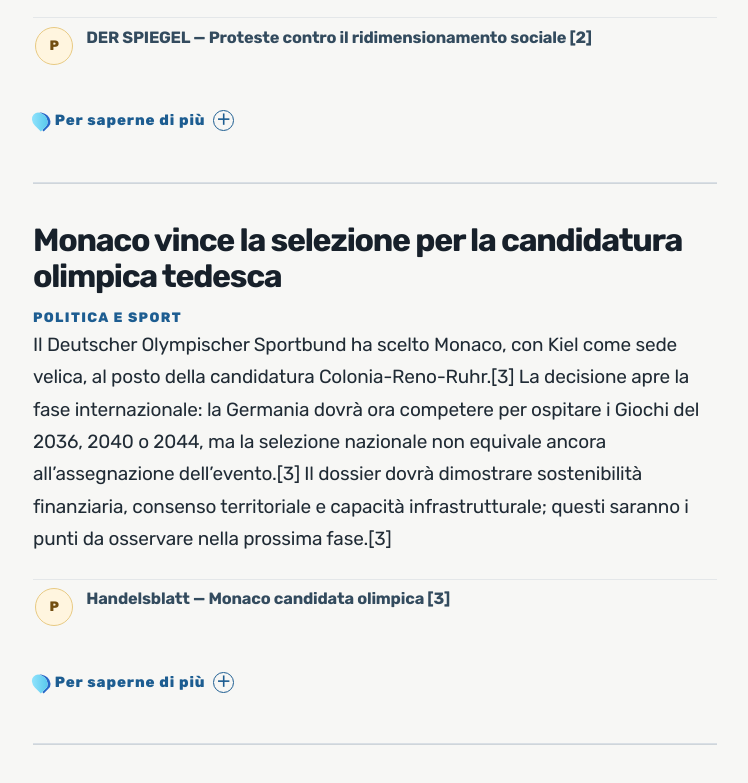
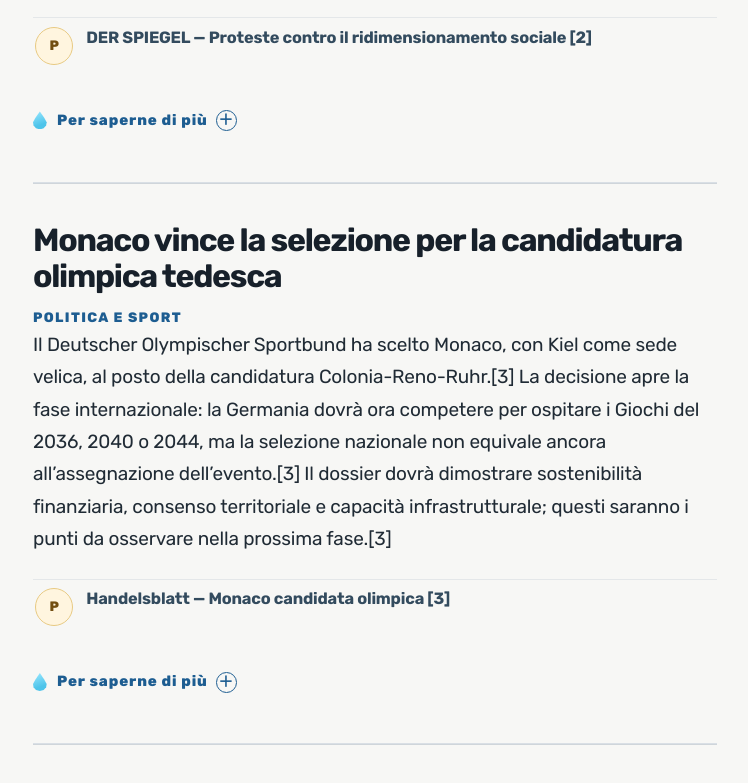
Before and after one commit to ottoottone/prj-news-mattino, a Jekyll site: the page built from collections/_newsletter/2026-09-26-briefing-serale-del-26-settembre.md, in a window 1280 px wide and 1400 px high, scrolled down 1337 px. Shown: the part 150-933 px from the top of the window, without its empty margins (265-1013 px from the left). Built offline with Jekyll 4.4.1, drawn with Linux system fonts in a browser that asks for light colours; some web fonts are replaced.

Commit message:
Refine contextual droplet icon

```diff
--- a/assets/css/briefing.css
+++ b/assets/css/briefing.css
@@ -165,7 +165,7 @@ body { background:#f7f7f5; color:#202b35; }
 .more-to-know { margin-top:1.15rem; padding-top:.7rem; }
 .more-to-know summary { display:inline-flex; align-items:center; gap:.42rem; color:#1d5d91; cursor:pointer; font-size:.78rem; font-weight:800; letter-spacing:.06em; list-style:none; }
 .more-to-know summary::-webkit-details-marker { display:none; }
-.more-to-know summary::before { content:""; display:inline-block; width:.72rem; height:.92rem; background:linear-gradient(135deg,#9be8ff,#4ec4ea); border-radius:50% 50% 50% 0; transform:rotate(-45deg); box-shadow:2px 2px 0 #2868c7; }
+.more-to-know summary::before { content:""; display:inline-block; width:.72rem; height:.95rem; flex:0 0 .72rem; background:linear-gradient(160deg,#9be8ff 0%,#4ec4ea 72%); clip-path:polygon(50% 0,82% 35%,100% 60%,96% 78%,78% 94%,50% 100%,22% 94%,4% 78%,0 60%,18% 35%); margin-right:.12rem; }
 .more-to-know summary::after { content:"＋"; display:inline-flex; align-items:center; justify-content:center; width:1.1rem; height:1.1rem; border:1px solid currentColor; border-radius:50%; font-size:.78rem; line-height:1; }
 .more-to-know[open] { background:#eff9fb; border-left:3px solid #72d5f2; padding:.8rem .9rem .85rem; border-radius:0 .7rem .7rem 0; }
 .more-to-know[open] summary::after { content:"−"; }
```
